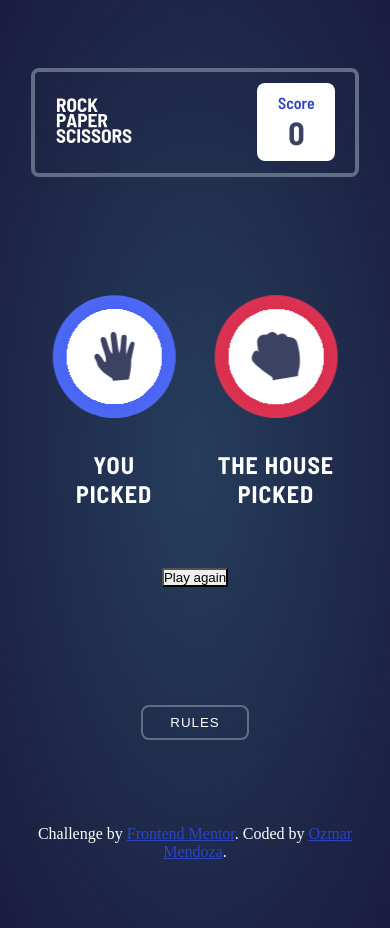
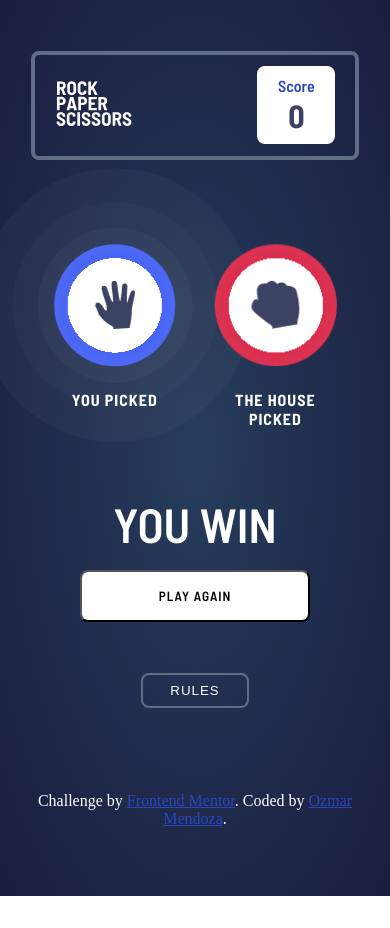
Before and after one commit to ozzy1136/rock-paper-scissors, a React (Vite) app: page / in a window 390 px wide. Both pictures are taken after a click on the button "paper". After the commit the page ends 896 px from the top, so only its background shows below. Built offline with nearby package versions, Linux system fonts and the light colour scheme.

Commit message:
Finish styles for mobile

```diff
--- a/src/App.css
+++ b/src/App.css
@@ -1,7 +1,8 @@
 @import "keyframes.css";
 
 .l-page {
-	padding-block: 8vh;
+	padding-block-start: 6vh;
+	padding-block-end: 8vh;
 }
 
 .l-info {
@@ -46,29 +47,29 @@
 .l-match {
 	--tokens-container-height: min(450px, 70vw);
 	--token-wrapper-height: 45%;
+	--user-token-position: translate(calc(45vw - 100%), 0%);
+	--house-token-position: translate(55vw, 0%);
 
+	min-height: 360px;
 	position: relative;
-	margin-block: 14vh;
-
-	& > .background {
-		width: min(450px, 55%);
-		height: 70%;
-		position: absolute;
-		top: 50%;
-		left: 50%;
-		transform: translate(-50%, -50%);
-	}
+	margin-block: 10vh;
+	margin-block-end: 6vh;
+	row-gap: 2vh;
 
 	& > .tokens-container {
 		grid-column: full;
+		grid-row-start: 1;
 		height: var(--tokens-container-height);
 		position: relative;
+		background-image: url("./assets/images/bg-triangle.svg");
+		background-repeat: no-repeat;
+		background-size: min(450px, 50vw) 50%;
+		background-position: center;
 
 		& > .token-wrapper {
 			position: absolute;
 			height: var(--token-wrapper-height);
 			aspect-ratio: 1;
-			overflow: hidden;
 
 			&:focus-within {
 				outline: auto;
@@ -138,11 +139,10 @@
 	}
 
 	& > .label {
-		width: calc(var(--tokens-container-height) * 0.45);
+		width: calc(var(--tokens-container-height) * 0.52);
 		opacity: 0;
 		color: #fff;
 		font-family: var(--ff-bold);
-		font-size: 1.5rem;
 		text-transform: uppercase;
 		letter-spacing: 1px;
 		text-align: center;
@@ -151,20 +151,42 @@
 		&.user {
 			transform: translate(
 				calc(45vw - 100%),
-				calc(var(--tokens-container-height) * 0.45 + 2rem)
+				calc(var(--tokens-container-height) * 0.52 + 1.5rem)
 			);
 		}
 
 		&.house {
 			transform: translate(
 				calc(55vw),
-				calc(var(--tokens-container-height) * 0.45 + 2rem)
+				calc(var(--tokens-container-height) * 0.52 + 1.5rem)
 			);
+		}
+	}
+
+	& > .result-wrapper {
+		grid-column: wrapper;
+
+		& > .result {
+			text-align: center;
+			color: #fff;
+			font-size: 3rem;
+			font-family: var(--ff-semibold);
+			text-transform: uppercase;
 		}
 	}
 
 	& > .resetButton-wrapper {
 		grid-column: wrapper;
+
+		& > .resetButton {
+			width: 70%;
+			padding-block: 1rem;
+			background-color: #fff;
+			border-radius: var(--bdrs-soft);
+			font-family: var(--ff-semibold);
+			letter-spacing: 1px;
+			text-transform: uppercase;
+		}
 	}
 }
 
@@ -205,11 +227,12 @@
 
 /* State Rules */
 .l-match.is-dueling {
-	& > .background {
-		display: none;
-	}
+	--tokens-container-height: min(450px, 60vw);
+	--token-wrapper-height: 52%;
 
 	& > .tokens-container {
+		background: unset;
+
 		& > .token-wrapper {
 			&.user,
 			&.house {
@@ -218,6 +241,11 @@
 				@media (--prm-no-preference) {
 					animation-duration: 1s;
 				}
+			}
+
+			&.house,
+			&.hidden {
+				overflow: hidden;
 			}
 
 			&.user {
@@ -281,6 +309,27 @@
 					}
 				}
 			}
+
+			&.winner {
+				overflow: unset;
+
+				&::before {
+					content: "";
+					width: 225%;
+					height: 225%;
+					border-radius: var(--bdrs-round);
+					position: absolute;
+					top: 50%;
+					left: 50%;
+					transform: translate(-50%, -50%);
+					background-image: radial-gradient(
+						rgba(255, 255, 255, 0.08) 40%,
+						40%,
+						rgba(255, 255, 255, 0.05) 53%,
+						rgba(255, 255, 255, 0.03) 53%
+					);
+				}
+			}
 		}
 	}
 
@@ -309,10 +358,6 @@
 }
 
 .l-match.is-resetting {
-	& > .background {
-		display: none;
-	}
-
 	& > .tokens-container {
 		& > .token-wrapper {
 			animation-fill-mode: forwards;
@@ -323,38 +368,40 @@
 
 			&:nth-of-type(1) {
 				animation-name: reset-move-token-1;
-			}
-
-			&:nth-of-type(2) {
-				animation-name: reset-move-token-2;
-			}
-
-			&:nth-of-type(3) {
-				animation-name: reset-move-token-3;
-			}
-
-			&.user {
-				transform: translate(calc(45vw - 100%), 0%);
 
 				@media (--prm-no-preference) {
-					&:nth-of-type(1) {
+					&.user {
 						animation-duration: revert;
 					}
 				}
 			}
 
-			&.house {
-				transform: translate(55vw, 0%);
+			&:nth-of-type(2) {
+				animation-name: reset-move-token-2;
 
 				@media (--prm-no-preference) {
-					&:nth-of-type(2) {
+					&.house {
 						animation-duration: revert;
 					}
 				}
 			}
 
-			&.hidden {
-				display: revert;
+			&:nth-of-type(3) {
+				animation-name: reset-move-token-3;
+
+				@media (--prm-no-preference) {
+					&.hidden {
+						animation-duration: revert;
+					}
+				}
+			}
+
+			&.user {
+				transform: var(--user-token-position);
+			}
+
+			&.house {
+				transform: var(--house-token-position);
 			}
 		}
 	}
--- a/src/components/Token/index.jsx
+++ b/src/components/Token/index.jsx
@@ -3,11 +3,15 @@ export default function Token({
 	tokenRef,
 	Icon,
 	tokenClass,
+	winnerClass,
 	isDisabled,
 	handleTokenClick,
 }) {
 	return (
-		<div className={`token-wrapper ${tokenClass}`} ref={tokenRef}>
+		<div
+			className={`token-wrapper ${tokenClass} ${winnerClass}`}
+			ref={tokenRef}
+		>
 			<label className={`token`}>
 				<Icon className="icon" />
 				<button
--- a/src/components/TokensContainer/index.jsx
+++ b/src/components/TokensContainer/index.jsx
@@ -1,6 +1,5 @@
 import { useEffect, useReducer, useRef } from "react";
 
-import { ReactComponent as Triangle } from "@assets/images/bg-triangle.svg";
 import { ReactComponent as IconPaper } from "@assets/images/icon-paper.svg";
 import { ReactComponent as IconScissors } from "@assets/images/icon-scissors.svg";
 import { ReactComponent as IconRock } from "@assets/images/icon-rock.svg";
@@ -13,6 +12,7 @@ const matchInit = {
 	playAgain: false,
 	userToken: null,
 	houseToken: null,
+	winner: null,
 };
 
 function matchReducer(state, action) {
@@ -30,6 +30,7 @@ function matchReducer(state, action) {
 			return {
 				...state,
 				playAgain: true,
+				winner: action.winner,
 			};
 		}
 		case "reset_match": {
@@ -38,6 +39,7 @@ function matchReducer(state, action) {
 				isDueling: false,
 				isResetting: true,
 				playAgain: false,
+				winner: action.winner,
 			};
 		}
 		case "init_match": {
@@ -59,6 +61,9 @@ export default function TokensContainer({ setScore }) {
 	const [matchState, updateMatchState] = useReducer(matchReducer, matchInit);
 
 	useEffect(() => {
+		// Take into account instant animations while other animations are still running (e.g. User paper token reset takes 0.01s while House rock token still takes 1s to complete)
+		let finishedResetAnimations = 0;
+
 		if (matchState.userToken) {
 			rockToken.current.addEventListener(
 				"animationend",
@@ -77,16 +82,59 @@ export default function TokensContainer({ setScore }) {
 		function handleAnimationEnd(e) {
 			if (/icon$/.test(e.animationName)) {
 				e.stopPropagation();
+				// At the moment, there is no possibility of a draw, because house token will never be the same as user token
+				if (matchState.userToken === "rock") {
+					if (matchState.houseToken === "scissors") {
+						console.log("winner: ", matchState.userToken);
 						updateMatchState({
 							type: "ready_to_reset",
+							winner: matchState.userToken,
 						});
+					} else {
+						updateMatchState({
+							type: "ready_to_reset",
+							winner: matchState.houseToken,
+						});
+					}
+				} else if (matchState.userToken === "scissors") {
+					if (matchState.houseToken === "paper") {
+						console.log("winner: ", matchState.userToken);
+						updateMatchState({
+							type: "ready_to_reset",
+							winner: matchState.userToken,
+						});
+					} else {
+						updateMatchState({
+							type: "ready_to_reset",
+							winner: matchState.houseToken,
+						});
+					}
+				} else if (matchState.userToken === "paper") {
+					if (matchState.houseToken === "rock") {
+						console.log("winner: ", matchState.userToken);
+						updateMatchState({
+							type: "ready_to_reset",
+							winner: matchState.userToken,
+						});
+					} else {
+						updateMatchState({
+							type: "ready_to_reset",
+							winner: matchState.houseToken,
+						});
+					}
+				}
 			}
 
 			if (/^reset/.test(e.animationName)) {
 				e.stopPropagation();
+				// Only set initial match state after all tokens are back in their initial place
+				if (finishedResetAnimations > 1) {
 					updateMatchState({
 						type: "init_match",
 					});
+				} else {
+					finishedResetAnimations++;
+				}
 			}
 		}
 
@@ -132,7 +180,6 @@ export default function TokensContainer({ setScore }) {
 					: ""
 			}`}
 		>
-			<Triangle className="background" />
 			<div className="tokens-container">
 				{[
 					["paper", paperToken, IconPaper],
@@ -152,6 +199,9 @@ export default function TokensContainer({ setScore }) {
 								: matchState.isDueling || matchState.isResetting
 								? "hidden"
 								: ""
+						}
+						winnerClass={
+							matchState.winner === curr[0] ? "winner" : ""
 						}
 						isDisabled={
 							matchState.isDueling || matchState.isResetting
@@ -178,9 +228,11 @@ export default function TokensContainer({ setScore }) {
 			</p>
 			{matchState.playAgain && (
 				<>
-					{/* <p className="result" aria-live="polite">
+					<div className="result-wrapper center-children">
+						<p className="result" aria-live="polite">
 							You win
-					</p> */}
+						</p>
+					</div>
 					<div className="resetButton-wrapper center-children">
 						<button
 							className="resetButton"
--- a/src/keyframes.css
+++ b/src/keyframes.css
@@ -1,12 +1,12 @@
 @keyframes move-user-token {
 	100% {
-		transform: translate(calc(45vw - 100%), 0%);
+		transform: var(--user-token-position);
 	}
 }
 
 @keyframes move-house-token {
 	100% {
-		transform: translate(55vw, 0%);
+		transform: var(--house-token-position);
 	}
 }
 
```
Lines whose indentation alone changed are shown as unchanged.
